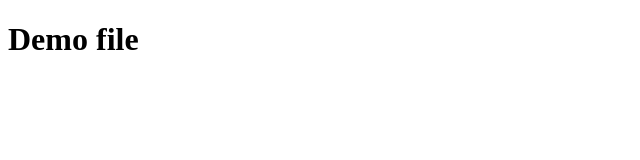
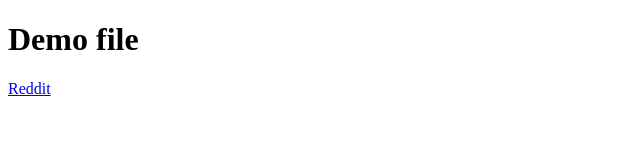
Before and after one commit to sergiox13/demo, a plain HTML site: page index.html in a window 1280 px wide. Shown: the full height of the page, 0-640 px from the left. Drawn offline with Linux system fonts and the light colour scheme.

Commit message:
Link to Reddit added

```diff
--- a/index.html
+++ b/index.html
@@ -8,5 +8,6 @@
 </head>
 <body>
     <h1>Demo file</h1>
+    <a href="https://reddit.com">Reddit</a>
 </body>
 </html>
```
